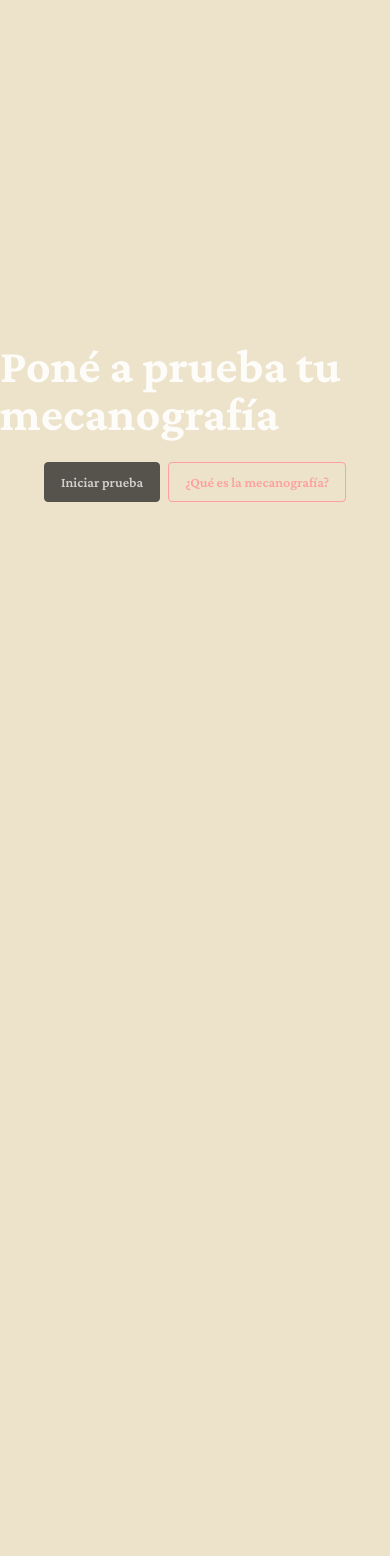
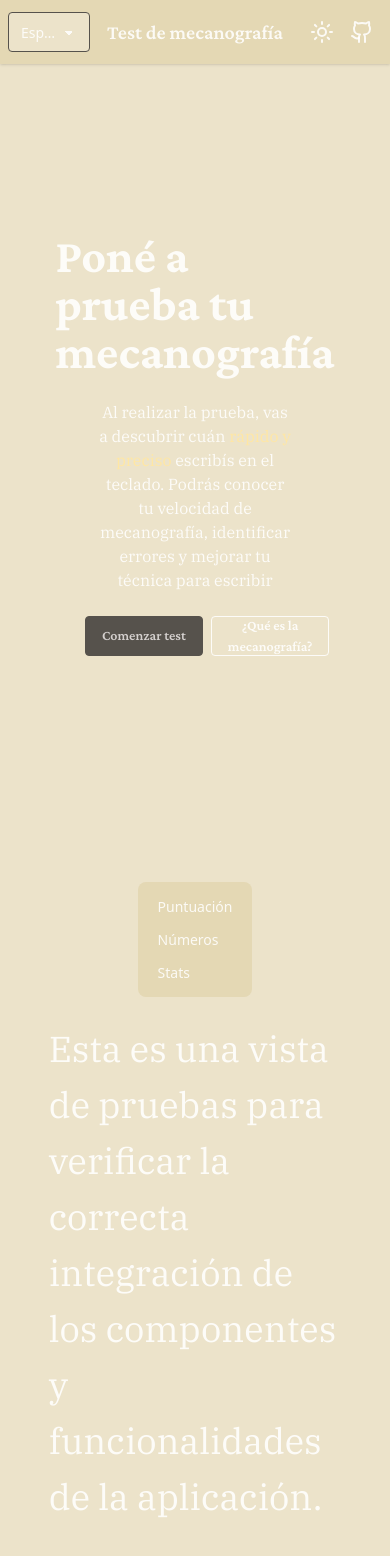
Before and after one commit to jorditan/just-write, a React (Vite) app: page / in a window 390 px wide. Shown: the top 1556 px of the page. Before the commit the page ends 844 px from the top, so only its background shows below. Built offline with nearby package versions, Linux system fonts and the light colour scheme.

Commit message:
feature/implementacion-navbar

```diff
--- a/index.html
+++ b/index.html
@@ -5,7 +5,7 @@
   <meta charset="UTF-8" />
   <link rel="icon" type="image/svg+xml" href="/vite.svg" />
   <meta name="viewport" content="width=device-width, initial-scale=1.0" />
-  <title>Just write</title>
+  <title>MecanoTest</title>
   <link href="/src/style.css" rel="stylesheet">
   <style>
     @import url('https://fonts.googleapis.com/css2?family=Crimson+Pro:ital,wght@0,200..900;1,200..900&family=IBM+Plex+Serif:ital,wght@0,100;0,200;0,300;0,400;0,500;0,600;0,700;1,100;1,200;1,300;1,400;1,500;1,600;1,700&display=swap');
--- a/package.json
+++ b/package.json
@@ -13,6 +13,8 @@
     "@tailwindcss/vite": "^4.1.15",
     "bun-plugin-tailwind": "^0.1.2",
     "daisyui": "^5.3.7",
+    "lucide": "^0.546.0",
+    "lucide-react": "^0.546.0",
     "react": "^18.2.0",
     "react-dom": "^18.2.0",
     "tailwindcss": "^4.1.15"
--- a/src/App.tsx
+++ b/src/App.tsx
@@ -1,10 +1,14 @@
+import { MenuBar } from "./components/NavBar"
 import { InitView } from "./views/InitView"
+import { TestView } from "./views/TestView"
 
 function App() {
 
   return (
     <>
+      <MenuBar />
       <InitView />
+      <TestView />
     </>
   )
 }
--- /dev/null
+++ b/src/components/CustomModal.tsx
@@ -0,0 +1,30 @@
+import { FC } from "react"
+
+interface Props {
+  buttonText?: string;
+  buttonType?: "primary" | "secondary" | "outline";
+  modalTitle: string;
+  modalContent: string;
+  video?: string;
+  videoAlt?: string;
+}
+
+export const CustomModal: FC<Props> = ({ buttonText, buttonType, modalTitle, modalContent, video, videoAlt }) => {
+  return (
+    <div>
+      {/* You can open the modal using document.getElementById('ID').showModal() method */}
+      <button className={`btn btn-${buttonType}`} onClick={() => document.getElementById('my_modal_3').showModal()}>{buttonText}</button>
+      <dialog id="my_modal_3" className="modal">
+        <div className="modal-box">
+          <form method="dialog">
+            {/* if there is a button in form, it will close the modal */}
+            <button className="btn btn-sm btn-circle btn-ghost absolute right-2 top-2">✕</button>
+          </form>
+          <h3 className="font-bold text-lg">{modalTitle}</h3>
+          <p className="py-4">{modalContent}</p>
+          <img className="w-full object-cover rounded-md" src={video} alt={videoAlt} />
+        </div>
+      </dialog>
+    </div>
+  )
+}
--- /dev/null
+++ b/src/components/DropdownButton.tsx
@@ -0,0 +1,24 @@
+import { FC } from "react"
+
+interface Props {
+  items: string[]
+  icon?: React.ReactNode
+}
+
+export const DropdownButton: FC<Props> = ({ items, icon }) => {
+  return (
+    <div>
+      <div className="dropdown w-fit">
+        <div tabIndex={0} role="button" className="btn m-1 btn-outline">{icon}
+          Lenguaje: {items[0]}</div>
+        <ul tabIndex={-1} className="dropdown-content menu bg-base-100 rounded-box z-1 w-52 p-2 shadow-sm">
+          {
+            items.map((item, index) => (
+              <li key={index}><a>{item}</a></li>
+            ))
+          }
+        </ul>
+      </div>
+    </div>
+  )
+}
--- /dev/null
+++ b/src/components/MenuBar.tsx
@@ -0,0 +1,17 @@
+interface Props {
+  items: string[],
+}
+
+export const MenuBar = ({ items }: Props) => {
+  return (
+    <>
+      <ul className="menu bg-base-200 lg:menu-horizontal rounded-box">
+
+        {items.map((item, index) => (
+          <li key={index}><a>{item}</a></li>
+
+        ))}
+      </ul>
+    </>
+  )
+}
--- /dev/null
+++ b/src/components/NavBar.tsx
@@ -0,0 +1,33 @@
+import { Github, Sun } from 'lucide-react'
+import { Languages } from 'lucide-react'
+import { SelectButton } from './SelectButton'
+export const MenuBar = () => {
+  return (
+    <div>
+      <div className="navbar bg-base-200 transparent shadow-sm">
+        <div className="navbar-start">
+          <SelectButton icon={<Languages width={16} height={16} />} titleOptions="Selecciona un lenguaje" options={['Español', 'Inglés', 'Portugés', 'Francés']} />
+        </div>
+        <div className="navbar-center">
+          <h1 className="btn btn-ghost text-xl">Test de mecanografía</h1>
+        </div>
+        <div className="navbar-end">
+
+          <div className="tooltip tooltip-left" data-tip="Modo claro">
+            <button className="btn btn-ghost btn-circle">
+              <Sun />
+            </button>
+
+          </div>
+
+          <div className="tooltip tooltip-left" data-tip="Ver en Github">
+
+            <button className="btn btn-ghost btn-circle">
+              <Github />
+            </button>
+          </div>
+        </div>
+      </div>
+    </div>
+  )
+}
--- /dev/null
+++ b/src/components/SelectButton.tsx
@@ -0,0 +1,18 @@
+interface Props {
+  titleOptions: string;
+  options: string[],
+  icon?: React.ReactNode;
+}
+
+export const SelectButton = ({ options, titleOptions }: Props) => {
+  return (
+    <>
+      <select defaultValue="Español" className="select select-neutral min-w-[50px] max-w-[120px]">
+        <option disabled={true}>{titleOptions}</option>
+        {options.map((option, index) => (
+          <option key={index}>{option}</option>
+        ))}
+      </select>
+    </>
+  )
+}
--- /dev/null
+++ b/src/hooks/useTheme.tsx
@@ -0,0 +1,7 @@
+
+export const useTheme = () => {
+
+  return (
+    <div></div>
+  )
+}
--- a/src/index.css
+++ b/src/index.css
@@ -5,9 +5,7 @@
 }
 
 :root {
-  font-family: "Crimson Pro", serif;
-  line-height: 1.5;
-  font-weight: 400;
+  line-height: auto;
 
   color-scheme: light dark;
   color: rgba(255, 255, 255, 0.87);
@@ -18,13 +16,20 @@
   -moz-osx-font-smoothing: grayscale;
 }
 
-h1 {
+#root {
+  width: 100%;
+  margin: 0;
+}
+
+h1,
+button {
   font-family: "Crimson Pro", serif;
 }
 
-p {
+p,
+span {
   font-family: 'IBM Plex Serif', serif;
-  font-weight: 600;
+  font-weight: 400;
 }
 
 body {
--- a/src/views/InitView.tsx
+++ b/src/views/InitView.tsx
@@ -1,19 +1,21 @@
+import { CustomModal } from "../components/CustomModal"
 
 export const InitView = () => {
   return (
     <>
-      <section className="flex flex-col gap-6 items-center justify-center h-screen w-screen">
+      <section className="flex items-center justify-center h-[90vh] w-full">
+        <article className="w-2/4 flex flex-col gap-6 justify-center items-center ">
           <h1 className="text-5xl font-bold">
             Poné a prueba tu mecanografía
           </h1>
+          <p className="font-medium text-center">Al realizar la prueba, vas a descubrir cuán <span className="font-bold text-[#ffe7a4]">rápido y preciso</span> escribís en el teclado. Podrás conocer tu velocidad de mecanografía, identificar errores y mejorar tu técnica para escribir</p>
           <div className="flex flex-row gap-2 items-center">
             <button className="btn btn-neutral">
-            Iniciar prueba
+              Comenzar test
             </button>
-          <button className="btn btn-outline btn-primary">
-            ¿Qué es la mecanografía?
-          </button>
+            <CustomModal buttonText="¿Qué es la mecanografía?" buttonType="outline" modalTitle="¿Qué es la mecanografía?" modalContent="La mecanografía es la habilidad de escribir en un teclado de manera rápida y precisa sin mirar las teclas." video="/sci-fi-typing.gif" videoAlt="Sci-Fi Typing Animation" />
           </div>
+        </article>
       </section>
     </>
   )
--- /dev/null
+++ b/src/views/TestView.tsx
@@ -0,0 +1,14 @@
+import { MenuBar } from "../components/MenuBar"
+
+export const TestView = () => {
+  return (
+    <>
+      <section className="flex  justify-center h-[90vh] w-full">
+        <article className="w-3/4 flex flex-col gap-6 justify-center items-center ">
+          <MenuBar items={['Puntuación', 'Números', 'Stats']} />
+          <p className="text-left text-4xl/14 line">Esta es una vista de pruebas para verificar la correcta integración de los componentes y funcionalidades de la aplicación.</p>
+        </article>
+      </section>
+    </>
+  )
+}
```
Also changed, not shown: public/sci-fi-typing.gif (added), 1 other file (tests, documents, lock files or other folders). Lines whose indentation alone changed are shown as unchanged.
